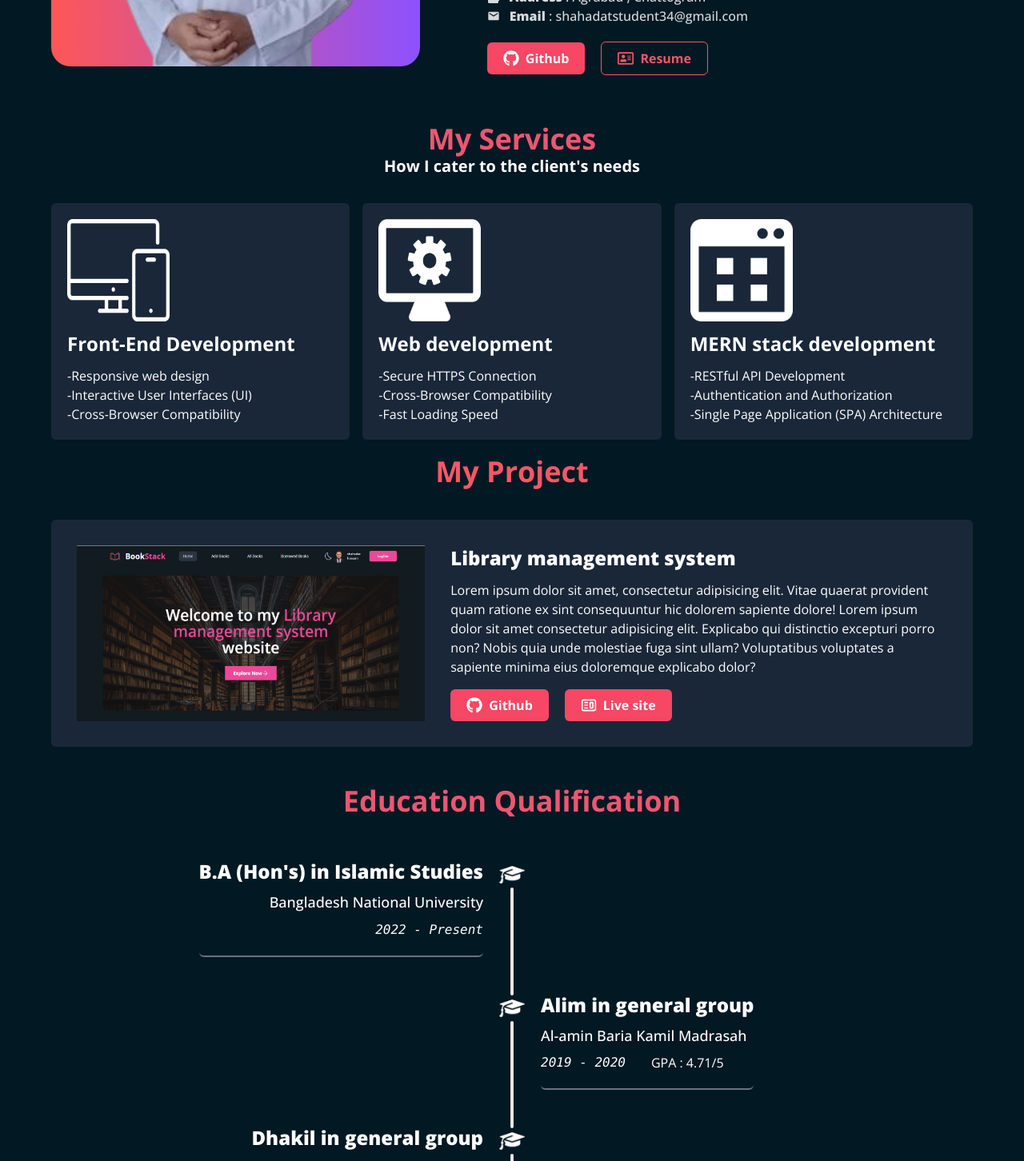
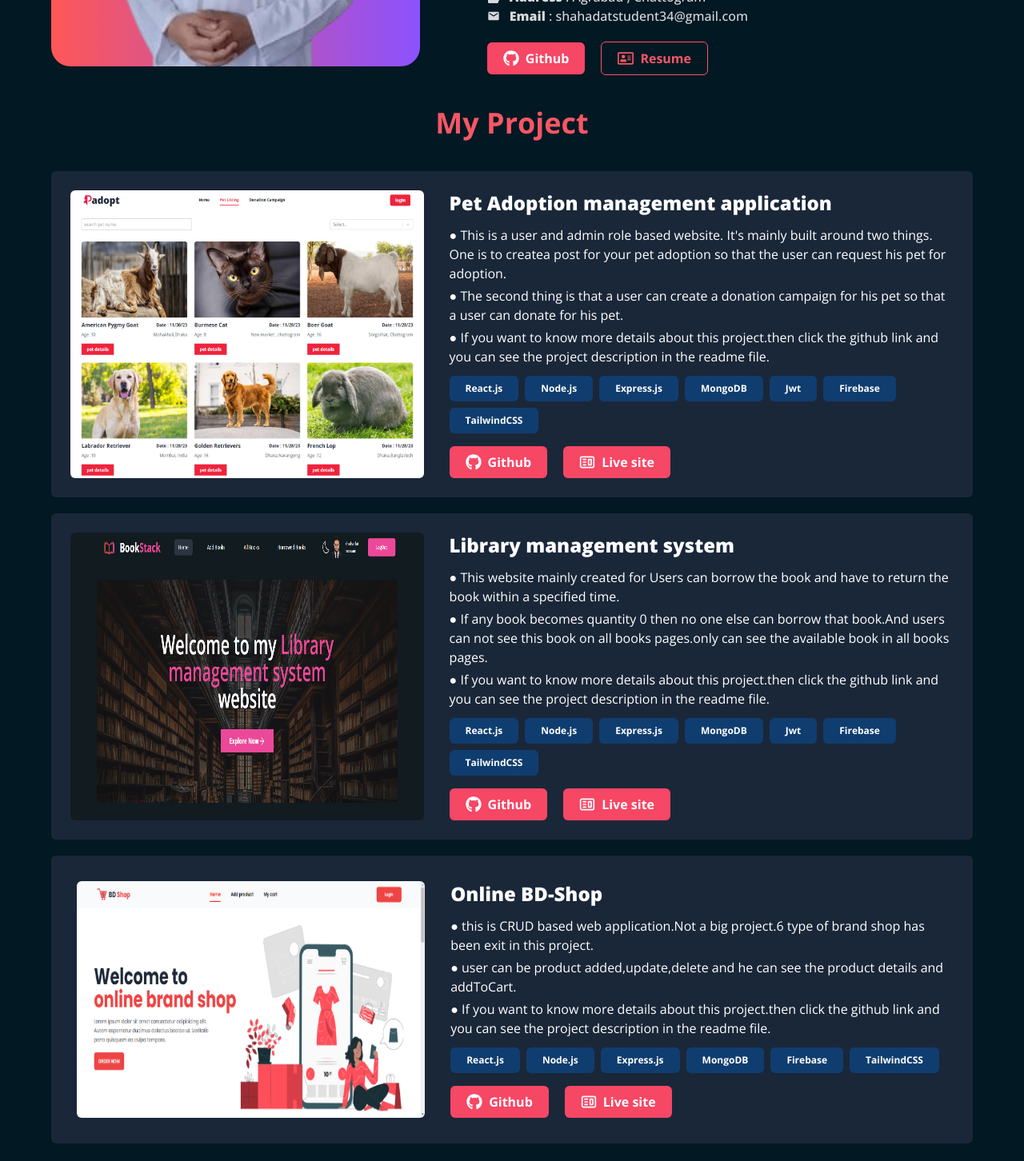
Before and after one commit to Shahadat-BD/My_Portfolio, a React (Vite) app: page / in a window 1280 px wide. Shown: the part 1720-3172 px from the top of the page at 80% size. Built offline with nearby package versions, Linux system fonts and the light colour scheme.

Commit message:
project section updated

```diff
--- a/src/Pages/Home/Home.jsx
+++ b/src/Pages/Home/Home.jsx
@@ -16,8 +16,8 @@ const Home = () => {
                 <WhatIDo/>
                 <Skill/>
                 <About/>
+                <Project/>
                 <Services/>
-                <Project/>
                 <Education/>
 
                 {/* <Contact/> */}
--- a/src/Pages/Home/Project.jsx
+++ b/src/Pages/Home/Project.jsx
@@ -7,14 +7,68 @@ import { CgWebsite } from 'react-icons/cg';
 const Project = () => {
     return (
         <div id='project'>
-            <h1 className='text-center mb-10 font-bold lg:text-4xl text-2xl text-[#F65765]'>My Project </h1>
-            <div className='flex lg:flex-row flex-col gap-8 bg-[#1A2739] text-white p-8 rounded-md'>
-                 <img className='lg:w-[40%] w-full' src={project_1} alt="" />
+            <h1 className='text-center font-bold mb-10 lg:text-4xl text-2xl text-[#F65765]'> My Project </h1>
+            {/* project one */}
+            <div className='flex lg:flex-row flex-col gap-8 bg-[#1A2739] text-white p-6 rounded-md mb-5'>
+                 <img className='lg:w-[40%] w-full rounded-md' src={project_2} alt="" />
+                 <div className='flex-1'>
+                      <h3 className='text-2xl font-extrabold mb-3'>Pet Adoption management application </h3>
+                      <p className='mb-1'>● This is a user and admin role based website. It's mainly built around two things. One is to createa post for your pet adoption so that the user can request his pet for adoption.</p>
+                      <p className='mb-1'>● The second thing is that a user can create a donation campaign for his pet so that a user can donate for his pet.</p>
+                      <p className='mb-3'>● If you want to know more details about this project.then click the github link and you can see the project description in the readme file.</p>
+                        <div className='mb-2'>
+                        <button className='bg-[#0f447dca] text-xs text-white rounded-md font-bold px-5 py-2 mr-2 mb-2'>React.js</button>
+                        <button className='bg-[#0f447dca] text-xs text-white rounded-md font-bold px-5 py-2 mr-2 mb-2'>Node.js</button>
+                        <button className='bg-[#0f447dca] text-xs text-white rounded-md font-bold px-5 py-2 mr-2 mb-2'>Express.js</button>
+                        <button className='bg-[#0f447dca] text-xs text-white rounded-md font-bold px-5 py-2 mr-2 mb-2'>MongoDB</button>
+                        <button className='bg-[#0f447dca] text-xs text-white rounded-md font-bold px-5 py-2 mr-2 mb-2'>Jwt</button>
+                        <button className='bg-[#0f447dca] text-xs text-white rounded-md font-bold px-5 py-2 mr-2 mb-2'>Firebase</button>
+                        <button className='bg-[#0f447dca] text-xs text-white rounded-md font-bold px-5 py-2 mr-2 mb-2'>TailwindCSS</button>
+                        </div>
+                      <button className='bg-[#f64765] text-white px-5 py-2 rounded-md font-bold mr-5'><a href="https://github.com/Shahadat-BD/pet-adoption-client-side.git" target='https://github.com/Shahadat-BD/pet-adoption-client-side.git'><FaGithub className='float-left items-center text-xl mt-[2px] mr-2'/>Github</a></button>
+                      <button className='bg-[#f64765] text-white px-5 py-2 rounded-md font-bold mr-5'><a href="https://pet-adoption-auth-1c311.web.app/" target='https://pet-adoption-auth-1c311.web.app/'><CgWebsite className='float-left items-center text-xl mt-[2px] mr-2'/>Live site</a></button>
+
+                 </div>
+            </div>
+            {/* project two */}
+            <div className='flex lg:flex-row flex-col gap-8 bg-[#1A2739] text-white p-6 rounded-md mb-5'>
+                 <img className='lg:w-[40%] w-full rounded-md' src={project_1} alt="" />
                  <div className='flex-1'>
                       <h3 className='text-2xl font-extrabold mb-3'>Library management system </h3>
-                      <p className='mb-4'>Lorem ipsum dolor sit amet, consectetur adipisicing elit. Vitae quaerat provident quam ratione ex sint consequuntur hic dolorem sapiente dolore! Lorem ipsum dolor sit amet consectetur adipisicing elit. Explicabo qui distinctio excepturi porro non? Nobis quia unde molestiae fuga sint ullam? Voluptatibus voluptates a sapiente minima eius doloremque explicabo dolor? </p>
+                      <p className='mb-1'>● This website mainly created for Users can borrow the book and have to return the book within a specified time.</p>
+                      <p className='mb-1'>● If any book becomes quantity 0 then no one else can borrow that book.And users can not see this book on all books pages.only can see the available book in all books pages.</p>
+                      <p className='mb-3'>● If you want to know more details about this project.then click the github link and you can see the project description in the readme file.</p>
+                      <div className='mb-2'>
+                        <button className='bg-[#0f447dca] text-xs text-white rounded-md font-bold px-5 py-2 mr-2 mb-2'>React.js</button>
+                        <button className='bg-[#0f447dca] text-xs text-white rounded-md font-bold px-5 py-2 mr-2 mb-2'>Node.js</button>
+                        <button className='bg-[#0f447dca] text-xs text-white rounded-md font-bold px-5 py-2 mr-2 mb-2'>Express.js</button>
+                        <button className='bg-[#0f447dca] text-xs text-white rounded-md font-bold px-5 py-2 mr-2 mb-2'>MongoDB</button>
+                        <button className='bg-[#0f447dca] text-xs text-white rounded-md font-bold px-5 py-2 mr-2 mb-2'>Jwt</button>
+                        <button className='bg-[#0f447dca] text-xs text-white rounded-md font-bold px-5 py-2 mr-2 mb-2'>Firebase</button>
+                        <button className='bg-[#0f447dca] text-xs text-white rounded-md font-bold px-5 py-2 mr-2 mb-2'>TailwindCSS</button>
+                        </div>
                       <button className='bg-[#f64765] text-white px-5 py-2 rounded-md font-bold mr-5'><a href="https://github.com/Shahadat-BD/library-management-client-side.git" target='https://github.com/Shahadat-BD/library-management-client-side.git'><FaGithub className='float-left items-center text-xl mt-[2px] mr-2'/>Github</a></button>
                       <button className='bg-[#f64765] text-white px-5 py-2 rounded-md font-bold mr-5'><a href="https://bookstack-auth-7442e.web.app/" target='https://bookstack-auth-7442e.web.app/'><CgWebsite className='float-left items-center text-xl mt-[2px] mr-2'/>Live site</a></button>
+                 </div>
+            </div>
+            {/* project three */}
+            <div className='flex lg:flex-row flex-col gap-8 bg-[#1A2739] text-white p-8 rounded-md mb-5'>
+                 <img className='lg:w-[40%] w-full rounded-md' src={project_3} alt="" />
+                 <div className='flex-1'>
+                      <h3 className='text-2xl font-extrabold mb-3'>Online BD-Shop</h3>
+                      <p className='mb-1'>● this is CRUD based web application.Not a big project.6 type of brand shop has been exit in this project.</p>
+                      <p className='mb-1'>● user can be product added,update,delete and he can see the product details and addToCart.</p>
+                      <p className='mb-3'>● If you want to know more details about this project.then click the github link and you can see the project description in the readme file.</p>
+                      <div className='mb-2'>
+                        <button className='bg-[#0f447dca] text-xs text-white rounded-md font-bold px-5 py-2 mr-2 mb-2'>React.js</button>
+                        <button className='bg-[#0f447dca] text-xs text-white rounded-md font-bold px-5 py-2 mr-2 mb-2'>Node.js</button>
+                        <button className='bg-[#0f447dca] text-xs text-white rounded-md font-bold px-5 py-2 mr-2 mb-2'>Express.js</button>
+                        <button className='bg-[#0f447dca] text-xs text-white rounded-md font-bold px-5 py-2 mr-2 mb-2'>MongoDB</button>
+                        <button className='bg-[#0f447dca] text-xs text-white rounded-md font-bold px-5 py-2 mr-2 mb-2'>Firebase</button>
+                        <button className='bg-[#0f447dca] text-xs text-white rounded-md font-bold px-5 py-2 mr-2 mb-2'>TailwindCSS</button>
+                        </div>
+                      <button className='bg-[#f64765] text-white px-5 py-2 rounded-md font-bold mr-5'><a href="https://github.com/Shahadat-BD/brandShop-client-side.git" target='https://github.com/Shahadat-BD/brandShop-client-side.git'><FaGithub className='float-left items-center text-xl mt-[2px] mr-2'/>Github</a></button>
+                      <button className='bg-[#f64765] text-white px-5 py-2 rounded-md font-bold mr-5'><a href="https://e-commerce-brand-shop.web.app/" target='https://e-commerce-brand-shop.web.app/'><CgWebsite className='float-left items-center text-xl mt-[2px] mr-2'/>Live site</a></button>
                  </div>
             </div>
         </div>
--- a/src/Pages/Home/Services.jsx
+++ b/src/Pages/Home/Services.jsx
@@ -11,8 +11,8 @@ const Services = () => {
             </div>
            <div className='grid lg:grid-cols-3 md:grid-cols-2 grid-cols-1 gap-4'>
            <div className='hover:bg-[#ED5671] text-white bg-[#1A2739] cursor-pointer rounded-md p-5 '>
-                <img className='w-32  h-32' src={web_1} alt="" srcset="" />
-                <h3 className='text-2xl font-bold my-3'>Front-End Development</h3>
+                <img className='w-28  h-28' src={web_1} alt="" srcset="" />
+                <h3 className='text-2xl font-bold mb-1 mt-4'>Front-End Development</h3>
                 <ul>
                     <li>-Responsive web design</li>
                     <li>-Interactive User Interfaces (UI)</li>
@@ -20,8 +20,8 @@ const Services = () => {
                 </ul>
             </div>
             <div className='hover:bg-[#A153E1] text-white bg-[#1A2739] cursor-pointer rounded-md p-5 '>
-                 <img className='w-32  h-32' src={web_2} alt="" srcset="" />
-                 <h3 className='text-2xl font-bold my-3'>Web development</h3>
+                 <img className='w-28  h-28' src={web_2} alt="" srcset="" />
+                 <h3 className='text-2xl font-bold mb-1 mt-4'>Web development</h3>
                 <ul>
                     <li>-Secure HTTPS Connection</li>
                     <li>-Cross-Browser Compatibility</li>
@@ -29,8 +29,8 @@ const Services = () => {
                 </ul>
             </div>
             <div className='hover:bg-[#e88c0b] text-white bg-[#1A2739] cursor-pointer rounded-md p-5 '>
-                 <img className='w-32  h-32' src={web_3} alt="" srcset="" />
-                 <h3 className='text-2xl font-bold my-3'>MERN stack development</h3>
+                 <img className='w-28  h-28' src={web_3} alt="" srcset="" />
+                 <h3 className='text-2xl font-bold mb-1 mt-4'>MERN stack development</h3>
                  <ul>
                     <li>-RESTful API Development</li>
                     <li>-Authentication and Authorization</li>
```
Also changed, not shown: src/assets/images/BookStack.png, src/assets/images/adoption-req.png (added).
